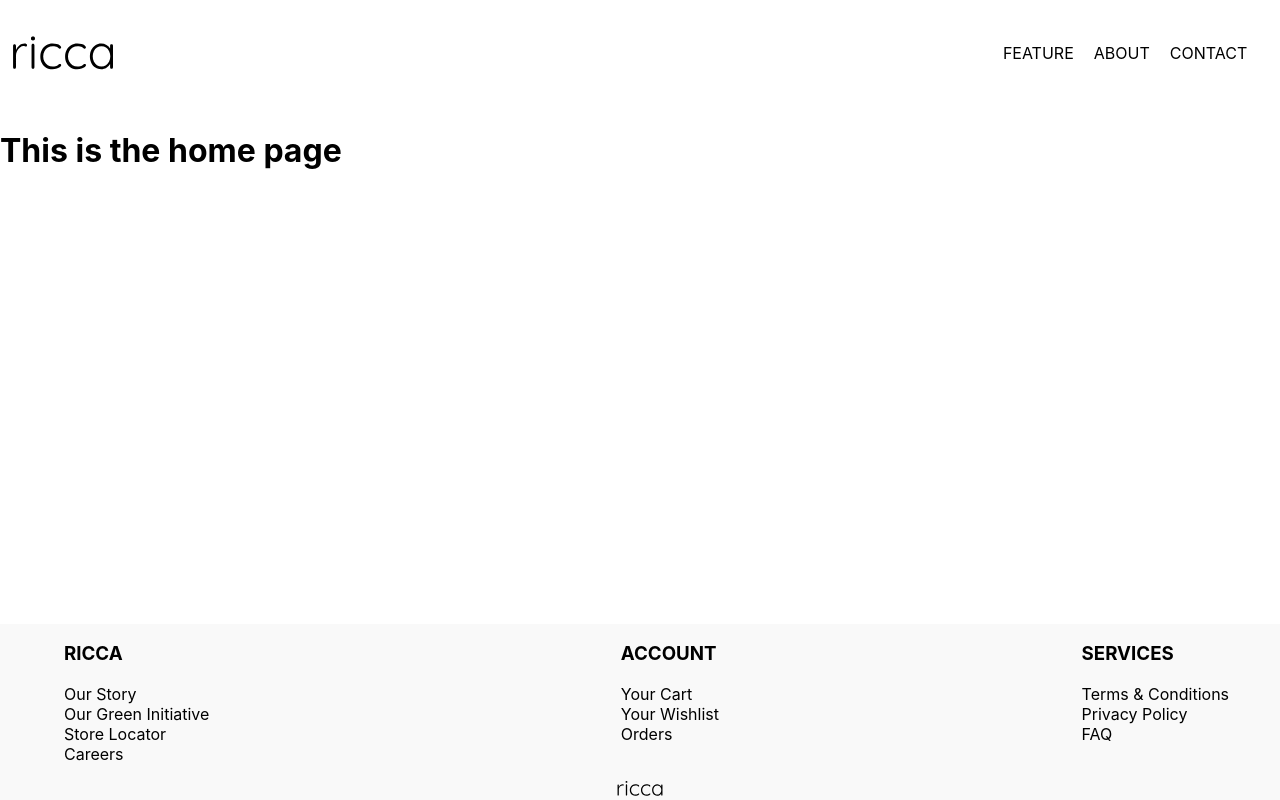
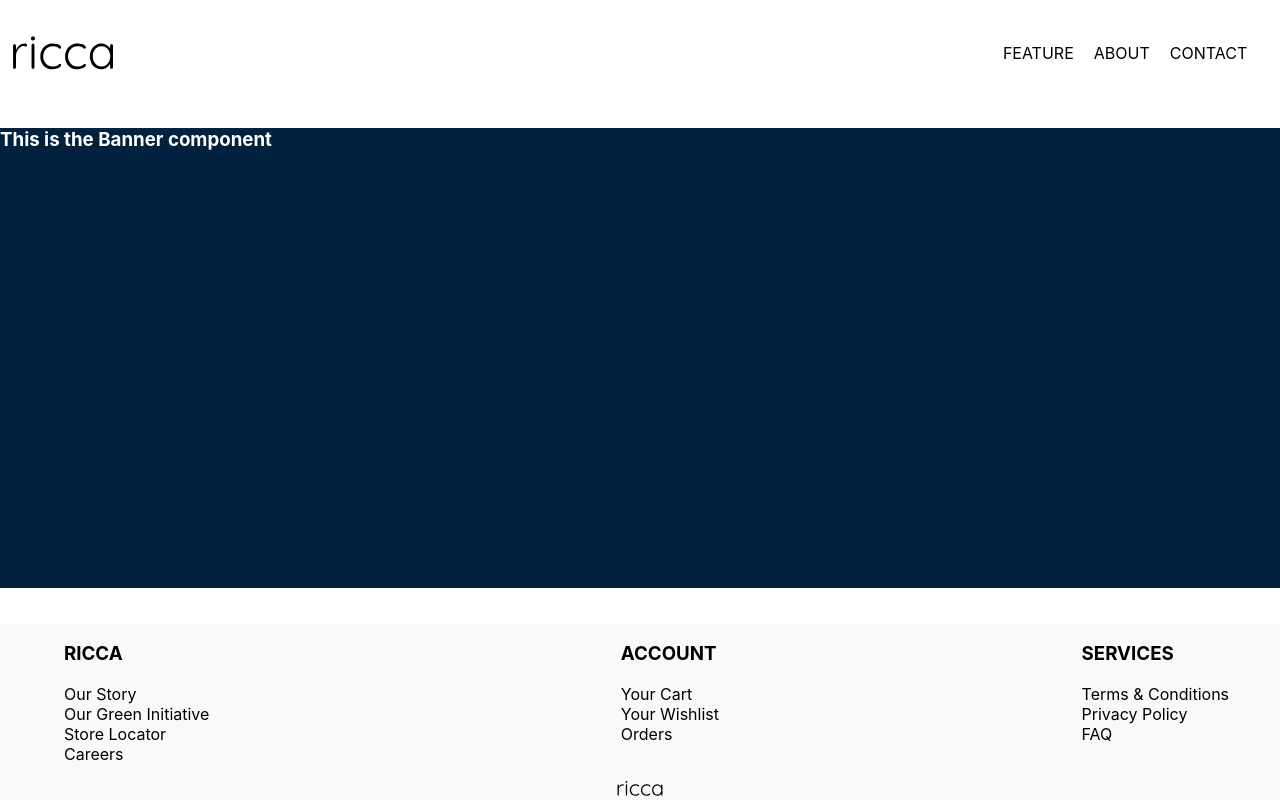
Before and after one commit to douglas86/fedsa-project-1-nextjs, a Next.js app: page / in a window 1280 px wide. Built offline with nearby package versions, Linux system fonts and the light colour scheme.

Commit message:
Created a Banner component

```diff
--- /dev/null
+++ b/components/Banner.jsx
@@ -0,0 +1,11 @@
+import styles from '../public/static/css/components/Banner.module.css';
+
+const Banner = () => {
+    return (
+        <div className={styles.banner}>
+            <h3>This is the Banner component</h3>
+        </div>
+    );
+};
+
+export default Banner;
--- a/pages/index.jsx
+++ b/pages/index.jsx
@@ -1,7 +1,9 @@
+import Banner from '../components/Banner';
+
 const Home = () => {
     return (
         <>
-            <h1>This is the home page</h1>
+            <Banner />
         </>
     );
 };
--- /dev/null
+++ b/public/static/css/components/Banner.module.css
@@ -0,0 +1,5 @@
+.banner {
+    background-color: #01213f;
+    color: #ffffff;
+    height: 460px;
+}
```
